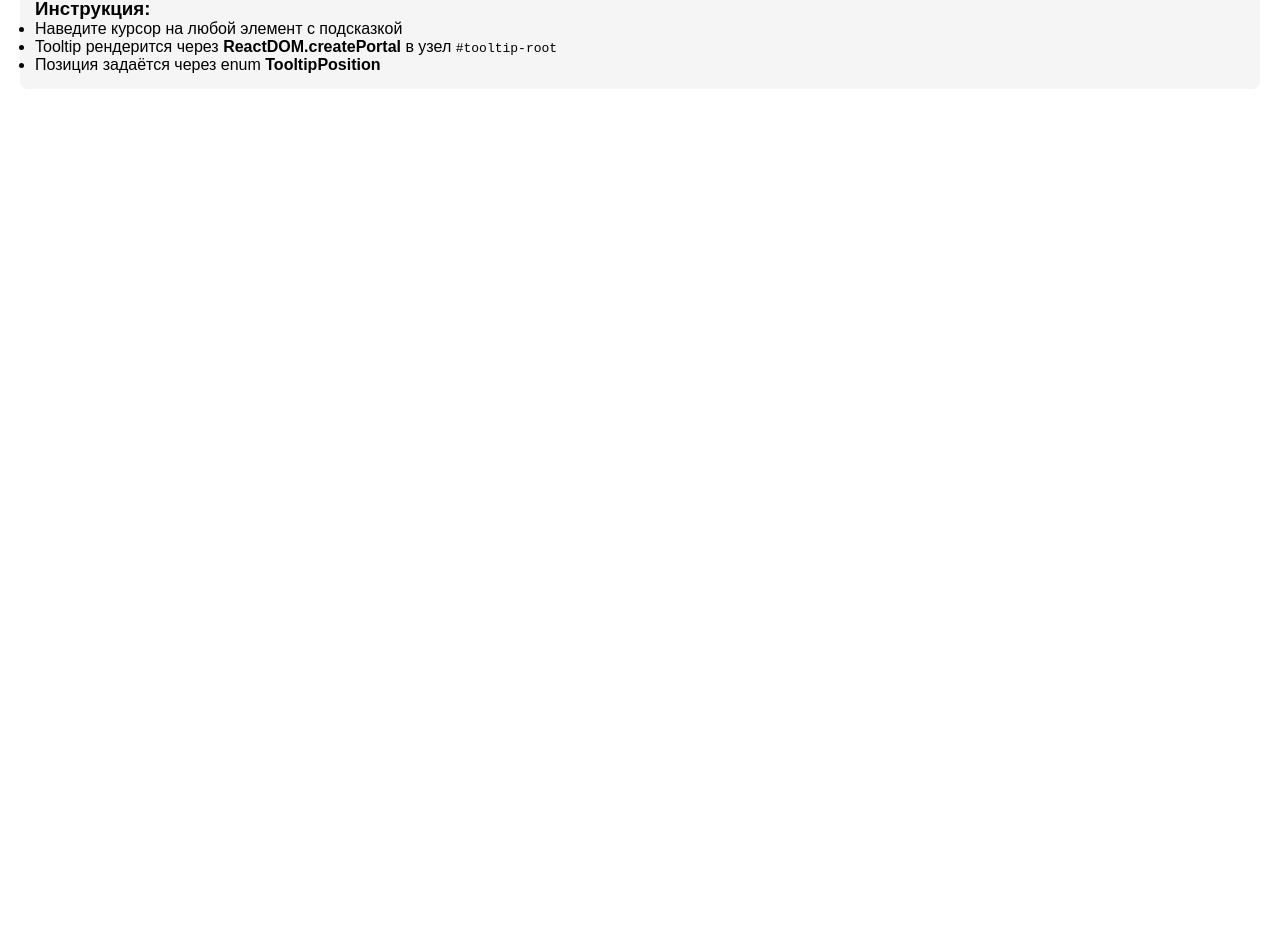
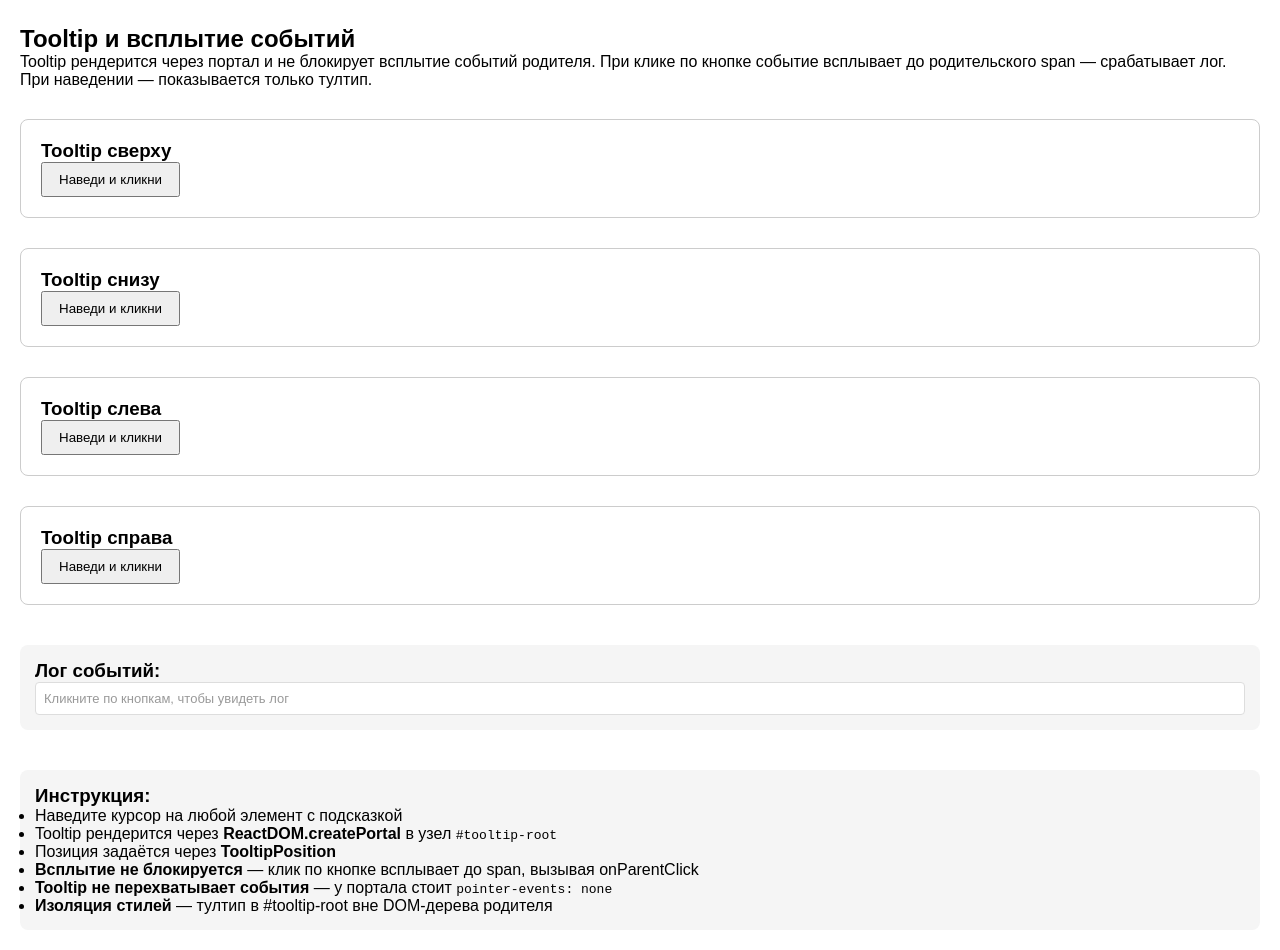
Before and after one commit to kominov/sber_univer, a React (Vite) app: page / in a window 1280 px wide. Shown: the part 648-1598 px from the top of the page. Before the commit the page ends 800 px from the top, so only its background shows below. Built offline with nearby package versions, Linux system fonts and the light colour scheme.

Commit message:
тултип с событиями

```diff
--- a/src/app/App.tsx
+++ b/src/app/App.tsx
@@ -1,5 +1,5 @@
-import { PotralEx } from 'pages/portals';
+import { PortalShowcase } from 'pages/portals-showcase';
 
 export function App() {
-  return <PotralEx />;
+  return <PortalShowcase />;
 }
--- /dev/null
+++ b/src/features/tooltipEvents/index.ts
@@ -0,0 +1 @@
+export { TooltipEvents } from './ui/TooltipEvents';
--- /dev/null
+++ b/src/features/tooltipEvents/ui/TooltipEvents.tsx
@@ -0,0 +1,37 @@
+import { useRef, useState, type ReactNode } from 'react';
+import { Tooltip, TooltipPosition } from 'shared/ui/Tooltip';
+
+interface TooltipEventsProps {
+  text: string;
+  position?: TooltipPosition;
+  children: ReactNode;
+  onParentClick?: () => void;
+}
+
+export function TooltipEvents({ text, position, children, onParentClick }: TooltipEventsProps) {
+  const [coords, setCoords] = useState<{ top: number; left: number; width: number; height: number } | null>(null);
+  const ref = useRef<HTMLSpanElement>(null);
+
+  const show = () => {
+    if (ref.current) {
+      const rect = ref.current.getBoundingClientRect();
+      setCoords({ top: rect.top, left: rect.left, width: rect.width, height: rect.height });
+    }
+  };
+
+  const hide = () => setCoords(null);
+
+  return (
+    <span
+      ref={ref}
+      style={{ position: 'relative', display: 'inline-block' }}
+      onMouseEnter={show}
+      onMouseLeave={hide}
+      onClick={onParentClick}
+    >
+      <Tooltip text={text} position={position} coords={coords}>
+        {children}
+      </Tooltip>
+    </span>
+  );
+}
--- /dev/null
+++ b/src/pages/portals-showcase/index.ts
@@ -0,0 +1 @@
+export { PortalShowcase } from './ui/PortalShowcase';
--- a/src/pages/portals/ui/PotralEx.tsx
+++ b/src/pages/portals-showcase/ui/PortalShowcase.tsx
@@ -1,19 +1,24 @@
 import { TooltipDemo } from 'widgets/tooltipDemo';
+import { TooltipEventsDemo } from 'widgets/tooltipEventsDemo';
 
-export const PotralEx = () => {
+export const PortalShowcase = () => {
   return (
     <div style={{ padding: '20px', fontFamily: 'Arial, sans-serif' }}>
       <h1>Пример использования Tooltip через Portal</h1>
       <p>Наведите курсор на элементы ниже, чтобы увидеть подсказки.</p>
 
       <TooltipDemo />
+      <TooltipEventsDemo />
 
       <div style={{ marginTop: '40px', padding: '15px', backgroundColor: '#f5f5f5', borderRadius: '8px' }}>
         <h3>Инструкция:</h3>
         <ul>
           <li>Наведите курсор на любой элемент с подсказкой</li>
           <li>Tooltip рендерится через <strong>ReactDOM.createPortal</strong> в узел <code>#tooltip-root</code></li>
-          <li>Позиция задаётся через enum <strong>TooltipPosition</strong></li>
+          <li>Позиция задаётся через <strong>TooltipPosition</strong></li>
+          <li><strong>Всплытие не блокируется</strong> — клик по кнопке всплывает до span, вызывая onParentClick</li>
+          <li><strong>Tooltip не перехватывает события</strong> — у портала стоит <code>pointer-events: none</code></li>
+          <li><strong>Изоляция стилей</strong> — тултип в #tooltip-root вне DOM-дерева родителя</li>
         </ul>
       </div>
     </div>
--- a/src/pages/portals/index.ts
+++ /dev/null
@@ -1 +0,0 @@
-export { PotralEx } from './ui/PotralEx';
--- /dev/null
+++ b/src/widgets/tooltipEventsDemo/index.ts
@@ -0,0 +1 @@
+export { TooltipEventsDemo } from './ui/TooltipEventsDemo';
--- /dev/null
+++ b/src/widgets/tooltipEventsDemo/ui/TooltipEventsDemo.tsx
@@ -0,0 +1,66 @@
+import { TooltipEvents } from 'features/tooltipEvents';
+import { useState } from 'react';
+import { TooltipPosition } from 'shared/ui/Tooltip';
+
+export function TooltipEventsDemo() {
+  const [clickLog, setClickLog] = useState<string[]>([]);
+
+  const log = (msg: string) => setClickLog((prev) => [...prev, msg]);
+  return (
+    <div>
+      <hr style={{ margin: '40px 0' }} />
+
+      <h2>Tooltip и всплытие событий</h2>
+      <p>
+        Tooltip рендерится через портал и не блокирует всплытие событий родителя.
+        При клике по кнопке событие всплывает до родительского span — срабатывает лог.
+        При наведении — показывается только тултип.
+      </p>
+      <div style={{ margin: '30px 0', padding: '20px', border: '1px solid #ccc', borderRadius: '8px' }}>
+        <h3>Tooltip сверху</h3>
+        <TooltipEvents text="Тултип сверху" onParentClick={() => log('Клик по родителю: сверху')}>
+          <button style={{ padding: '8px 16px', cursor: 'pointer' }} onClick={() => log('Клик по кнопке: сверху')}>
+            Наведи и кликни
+          </button>
+        </TooltipEvents>
+      </div>
+
+      <div style={{ margin: '30px 0', padding: '20px', border: '1px solid #ccc', borderRadius: '8px' }}>
+        <h3>Tooltip снизу</h3>
+        <TooltipEvents text="Тултип снизу" position={TooltipPosition.Bottom} onParentClick={() => log('Клик по родителю: снизу')}>
+          <button style={{ padding: '8px 16px', cursor: 'pointer' }} onClick={() => log('Клик по кнопке: снизу')}>
+            Наведи и кликни
+          </button>
+        </TooltipEvents>
+      </div>
+
+      <div style={{ margin: '30px 0', padding: '20px', border: '1px solid #ccc', borderRadius: '8px' }}>
+        <h3>Tooltip слева</h3>
+        <TooltipEvents text="Тултип слева" position={TooltipPosition.Left} onParentClick={() => log('Клик по родителю: слева')}>
+          <button style={{ padding: '8px 16px', cursor: 'pointer' }} onClick={() => log('Клик по кнопке: слева')}>
+            Наведи и кликни
+          </button>
+        </TooltipEvents>
+      </div>
+
+      <div style={{ margin: '30px 0', padding: '20px', border: '1px solid #ccc', borderRadius: '8px' }}>
+        <h3>Tooltip справа</h3>
+        <TooltipEvents text="Тултип справа" position={TooltipPosition.Right} onParentClick={() => log('Клик по родителю: справа')}>
+          <button style={{ padding: '8px 16px', cursor: 'pointer' }} onClick={() => log('Клик по кнопке: справа')}>
+            Наведи и кликни
+          </button>
+        </TooltipEvents>
+      </div>
+
+      <div style={{ marginTop: '40px', padding: '15px', backgroundColor: '#f5f5f5', borderRadius: '8px' }}>
+        <h3>Лог событий:</h3>
+        <div style={{ maxHeight: 200, overflowY: 'auto', background: '#fff', border: '1px solid #ddd', borderRadius: 4, padding: 8, fontSize: 13 }}>
+          {clickLog.length === 0 && <span style={{ color: '#999' }}>Кликните по кнопкам, чтобы увидеть лог</span>}
+          {clickLog.map((msg, i) => (
+            <div key={i} style={{ padding: '2px 0' }}>{msg}</div>
+          ))}
+        </div>
+      </div>
+    </div>
+  );
+}
```
Also changed, not shown: src/pages/portals-showcase/ui/PortalShowcase.module.css (added).
